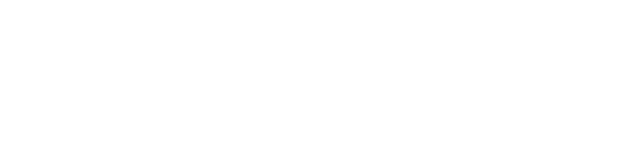
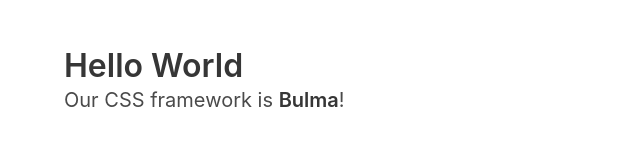
Before and after one commit to SSimonPhd/iservice, a plain HTML site: page index.html in a window 1280 px wide. Shown: the whole page, without its empty margins (0-640 px from the left). Drawn offline with nearby package versions, Linux system fonts and the light colour scheme.

Commit message:
Added Bulma CSS link

```diff
--- a/index.html
+++ b/index.html
@@ -2,13 +2,30 @@
 <html lang="en-us">
 
 <head>
-    <meta charset="UTF-8" />
+    <meta charset="UTF-8">
+
+		<meta name="viewport" content="width=device-width, initial-scale=1">
+
+		<link rel="stylesheet" href="https://cdn.jsdelivr.net/npm/bulma@0.9.4/css/bulma.min.css">
+
     <link rel="stylesheet" href="assets/css/style.css">
+
     <title>API Dashboard</title>
 </head>
 
 <body>
 
+	<section class="section">
+    <div class="container">
+      <h1 class="title">
+        Hello World
+      </h1>
+      <p class="subtitle">
+        Our CSS framework is <strong>Bulma</strong>!
+      </p>
+    </div>
+  </section>
+
 </body>
 
 </html>
```
